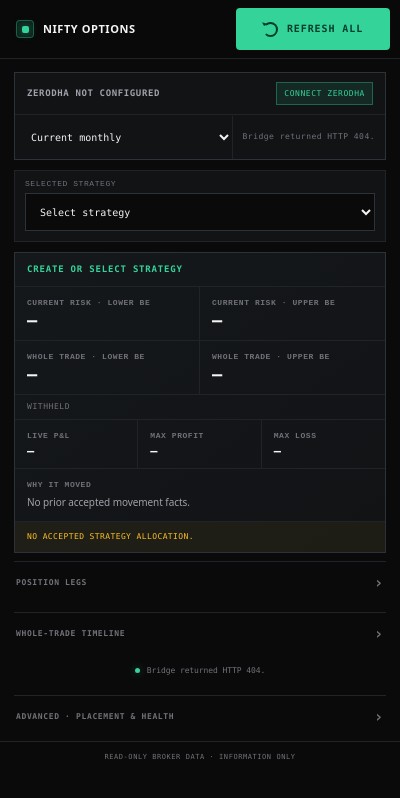
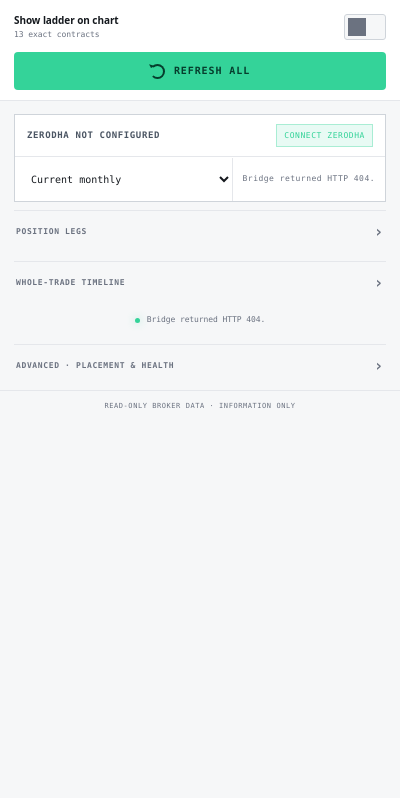
Before and after one commit to ReddyShyamShankar/nifty-exact-ltp-chart, a browser extension: page extension-axis-ladder/popup.html in a window 400 px wide. Drawn offline with Linux system fonts and the light colour scheme; no server answers.

Commit message:
fix: simplify Options Ladder side panel

```diff
--- a/extension-axis-ladder/popup.css
+++ b/extension-axis-ladder/popup.css
@@ -1,18 +1,18 @@
 :root {
-  --bg: #0a0a0a;
-  --panel: #111315;
-  --panel-2: #15181b;
-  --line: #202428;
-  --line-2: #2c3238;
-  --ink: #f4f4f5;
-  --ink-dim: #a1a1aa;
-  --ink-mute: #71717a;
+  --bg: #f6f7f8;
+  --panel: #ffffff;
+  --panel-2: #f0f2f4;
+  --line: #e5e7eb;
+  --line-2: #cfd4da;
+  --ink: #15191e;
+  --ink-dim: #4b5563;
+  --ink-mute: #6b7280;
   --accent: #34d399;
   --accent-dark: #063d2d;
   --accent-soft: rgba(52, 211, 153, 0.11);
-  --danger: #f87171;
-  --danger-soft: rgba(248, 113, 113, 0.09);
-  --warn: #fbbf24;
+  --danger: #c24141;
+  --danger-soft: #fff4f4;
+  --warn: #a65f00;
   --radius: 4px;
   --ease: cubic-bezier(0.16, 1, 0.3, 1);
 }
@@ -33,7 +33,7 @@
 button, select, input { font: inherit; }
 button { cursor: pointer; }
 button:disabled { cursor: wait; opacity: .55; }
-select, input { color-scheme: dark; }
+select, input { color-scheme: light; }
 .mono, select { font-family: "Geist Mono", ui-monospace, SFMono-Regular, Menlo, monospace; font-feature-settings: "tnum", "zero"; }
 .shell { min-height: 100%; padding-bottom: 1px; }
 
@@ -41,22 +41,22 @@
   position: sticky;
   z-index: 10;
   top: 0;
-  min-height: 58px;
-  padding: 8px 10px 8px 16px;
+  padding: 10px 14px;
   display: flex;
+  flex-direction: column;
   align-items: center;
-  justify-content: space-between;
-  gap: 12px;
+  gap: 8px;
   border-bottom: 1px solid var(--line);
-  background: rgba(10, 10, 10, .97);
+  background: rgba(255, 255, 255, .96);
   backdrop-filter: blur(12px);
 }
-.brand { display: flex; align-items: center; gap: 9px; font-size: 11px; font-weight: 700; letter-spacing: .05em; white-space: nowrap; }
-.mark { width: 18px; height: 18px; border: 1px solid rgba(52, 211, 153, .35); border-radius: var(--radius); background: var(--accent-soft); display: grid; place-items: center; }
-.mark::after { content: ""; width: 7px; height: 7px; background: var(--accent); border-radius: 2px; box-shadow: 0 0 10px rgba(52, 211, 153, .6); }
+.quick-toggle { width: 100%; min-height: 34px; display: flex; align-items: center; justify-content: space-between; gap: 12px; }
+.quick-toggle strong, .quick-toggle span { display: block; }
+.quick-toggle strong { font-size: 10px; }
+.quick-toggle span { margin-top: 1px; color: var(--ink-mute); font-size: 8px; }
 .header-refresh {
-  width: 154px;
-  min-height: 42px;
+  width: 100%;
+  min-height: 38px;
   padding: 0 14px;
   border: 0;
   border-radius: var(--radius);
@@ -109,7 +109,7 @@
 .section-heading { margin-bottom: 11px; color: var(--danger); font-size: 9px; font-weight: 800; letter-spacing: .08em; }
 .field-label { display: block; margin: 10px 0 5px; color: var(--ink-mute); font: 8px "Geist Mono", ui-monospace, monospace; letter-spacing: .07em; text-transform: uppercase; }
 .inline-form { display: grid; grid-template-columns: minmax(0, 1fr) auto; gap: 6px; }
-input, #selected-strategy, .trade-review-row select { min-width: 0; min-height: 38px; padding: 0 10px; border: 1px solid var(--line-2); border-radius: 0; outline: 0; background: var(--bg); color: var(--ink); font-size: 10px; }
+input, #selected-strategy, .trade-review-row select { min-width: 0; min-height: 38px; padding: 0 10px; border: 1px solid var(--line-2); border-radius: 0; outline: 0; background: var(--panel); color: var(--ink); font-size: 10px; }
 input:focus, #selected-strategy:focus, .trade-review-row select:focus { border-color: var(--accent); }
 .secondary-button { min-height: 38px; padding: 0 12px; border: 1px solid var(--line-2); background: var(--panel-2); color: var(--ink-dim); font-size: 8px; font-weight: 700; letter-spacing: .07em; }
 .secondary-button:hover { border-color: rgba(52, 211, 153, .45); color: var(--ink); }
--- a/extension-axis-ladder/popup.html
+++ b/extension-axis-ladder/popup.html
@@ -3,13 +3,16 @@
   <head>
     <meta charset="utf-8" />
     <meta name="viewport" content="width=device-width, initial-scale=1" />
-    <title>NIFTY Options</title>
+    <title>Options Ladder</title>
     <link rel="stylesheet" href="popup.css" />
   </head>
   <body>
     <main class="shell">
       <header class="topbar">
-        <div class="brand"><span class="mark" aria-hidden="true"></span><span>NIFTY OPTIONS</span></div>
+        <div class="quick-toggle">
+          <div><strong>Show ladder on chart</strong><span class="mono">13 exact contracts</span></div>
+          <button class="toggle" id="enabled" type="button" role="switch" aria-checked="false" aria-label="Show ladder on chart"><i></i></button>
+        </div>
         <button class="header-refresh mono" id="refresh-all" type="button">
           <span class="refresh-glyph" aria-hidden="true"></span><span id="refresh-label">REFRESH ALL</span>
         </button>
@@ -26,7 +29,7 @@
         </label>
       </section>
 
-      <section class="strategy-bar" aria-label="Accepted strategy view">
+      <section class="strategy-bar" id="strategy-bar" aria-label="Accepted strategy view" hidden>
         <label class="field-label" for="selected-strategy">Selected strategy</label>
         <select id="selected-strategy" aria-label="Selected strategy"><option value="">Select strategy</option></select>
       </section>
@@ -92,10 +95,6 @@
         <span>ADVANCED · PLACEMENT &amp; HEALTH</span><span aria-hidden="true">›</span>
       </button>
       <section class="advanced-panel" id="advanced-panel" hidden>
-        <div class="advanced-row">
-          <div><strong>Show ladder on chart</strong><span>13 strikes · exact axis</span></div>
-          <button class="toggle" id="enabled" type="button" role="switch" aria-checked="false" aria-label="Show on chart"><i></i></button>
-        </div>
         <button class="secondary-button wide mono" id="retry-placement" type="button">RETRY PLACEMENT</button>
       </section>
 
--- a/extension-axis-ladder/popup.js
+++ b/extension-axis-ladder/popup.js
@@ -115,6 +115,7 @@
 
 function renderStrategies() {
   const select = $("#selected-strategy");
+  $("#strategy-bar").hidden = ledger.strategies.length === 0;
   const options = [optionNode("", "Select strategy")].concat(ledger.strategies
     .map((strategy) => optionNode(strategy.id, `${strategy.name} · ${strategy.expiry}`)));
   select.replaceChildren(...options);
@@ -228,6 +229,7 @@
   $("#connect-zerodha").hidden = !shown.broker.action;
   if (shown.broker.action) $("#connect-zerodha").textContent = shown.broker.action.label;
   renderStrategies();
+  $("#risk-summary").hidden = ledger.strategies.length === 0;
   renderAllocations(shown);
   renderTradeReviews(shown);
   $("#review-panel").hidden = !(pending || shown.reviewChanges.length || shown.tradeReviews?.length);
```
Also changed, not shown: extension-axis-ladder/popup-contract.test.cjs (+32 -3 lines), extension-axis-ladder/scaffold.test.cjs (+3 -2 lines), extension-axis-ladder/seller-safety-integration.test.cjs (+2 -2 lines), extension-axis-ladder/timeframe-ladder.js (+29 -1 lines), extension-axis-ladder/timeframe-ladder.test.cjs (+17 -0 lines), extension-axis-ladder/manifest.json.
